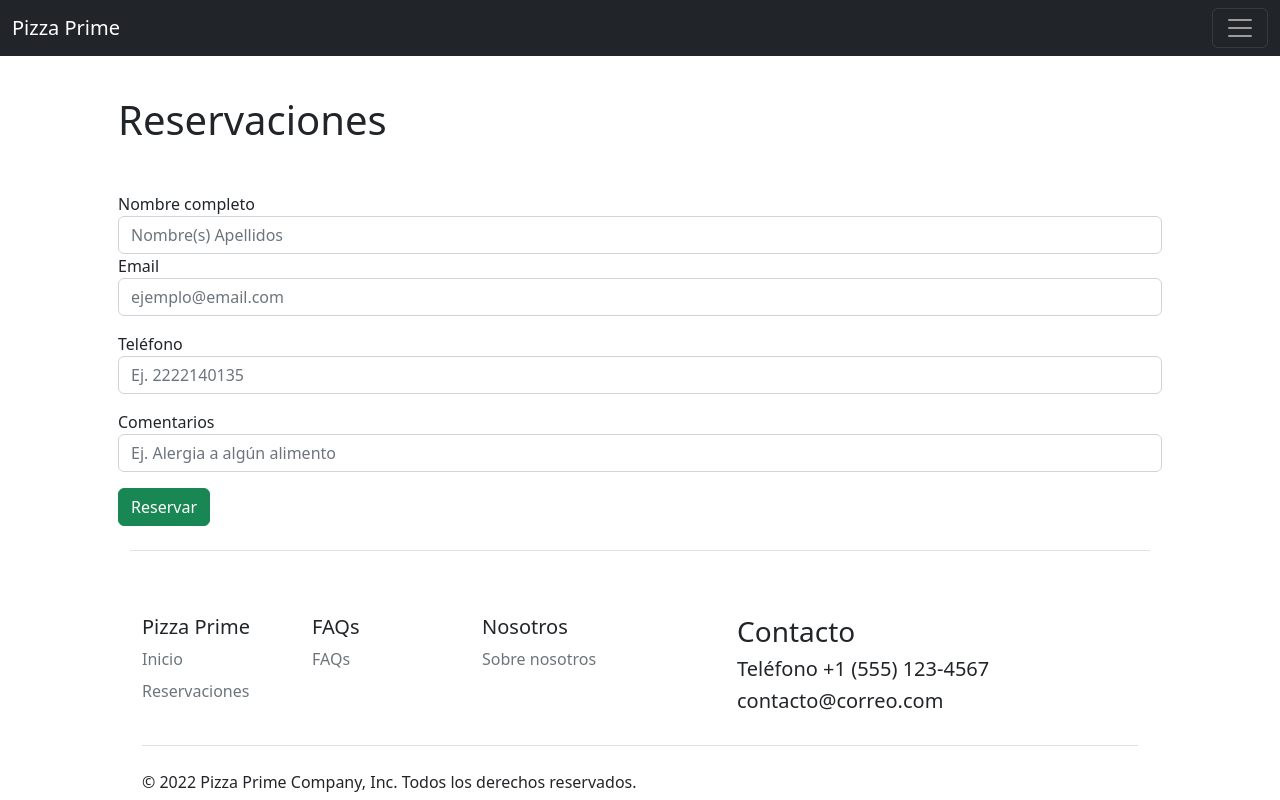
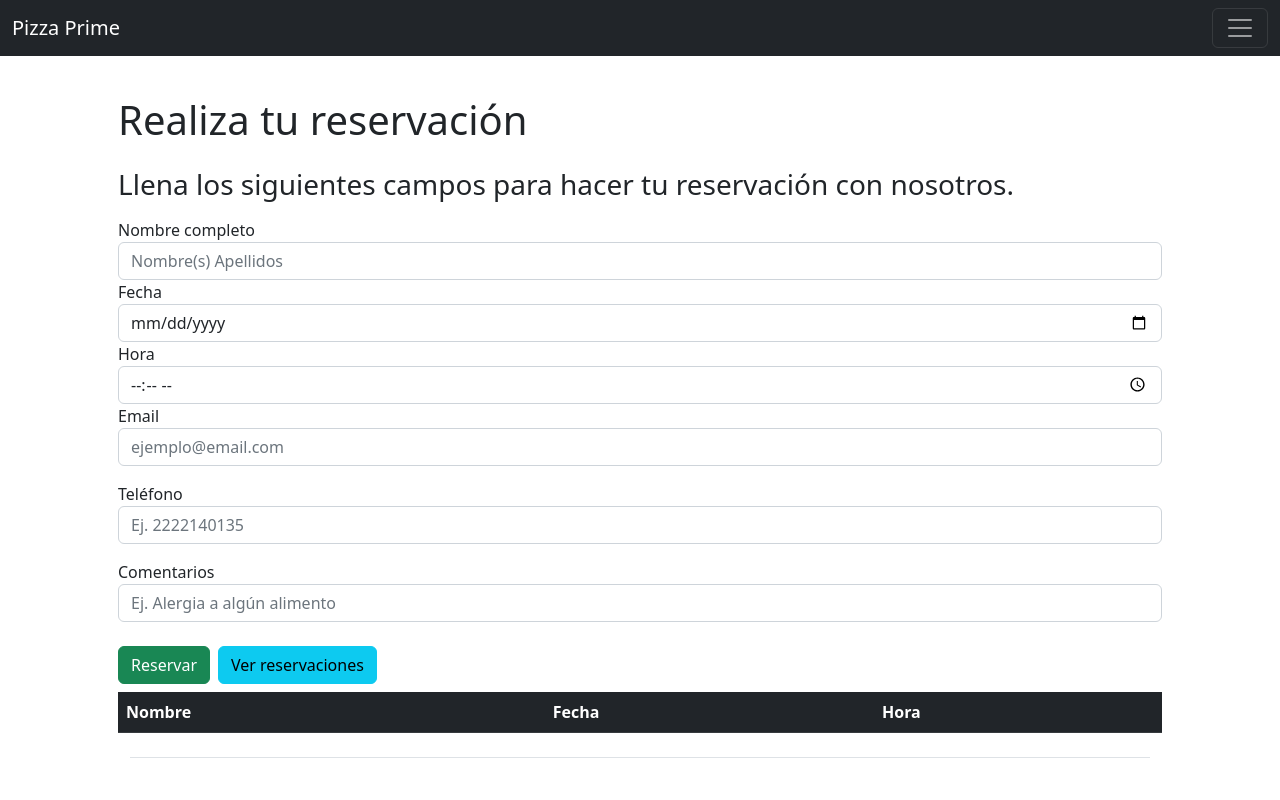
Before and after one commit to GinTip/restaurant-app, a React (Create React App) app: page /reservaciones in a window 1280 px wide. Shown: the top 800 px of the page. Built offline with nearby package versions, Linux system fonts and the light colour scheme.

Commit message:
Se agregan estilo, cambio de diseño en footer y formulario

```diff
--- a/src/App.js
+++ b/src/App.js
@@ -3,6 +3,7 @@ import AppRouter from './routers/AppRouter';
 
 import 'bootstrap/dist/css/bootstrap.min.css';
 import 'bootstrap/dist/js/bootstrap.min.js';
+import "./styles/estilos.css";
 
 
 const App = () => {
--- a/src/components/Footer.jsx
+++ b/src/components/Footer.jsx
@@ -13,26 +13,26 @@ const Footer = () => {
                   <div className="col-2">
                     <h5 className="texto">Pizza Prime</h5>
                     <ul className="nav flex-column">
-                      <li className="nav-item mb-2"><NavLink to="/" className="nav-link p-0 text-muted">Inicio</NavLink></li>
-                      <li className="nav-item mb-2"><NavLink to="/reservaciones" className="nav-link p-0 text-muted">Reservaciones</NavLink></li>
+                      <li className="nav-item mb-2"><NavLink to="/" className="texto nav-link p-0 text-muted">Inicio</NavLink></li>
+                      <li className="nav-item mb-2"><NavLink to="/reservaciones" className="texto nav-link p-0 text-muted">Reservaciones</NavLink></li>
                     </ul>
                   </div>
                   <div className="col-2">
                     <h5 className="texto">FAQs</h5>
                     <ul className="nav flex-column">
-                      <li className="nav-item mb-2"><NavLink to="/" className="nav-link p-0 text-muted">FAQs</NavLink></li>
+                      <li className="nav-item mb-2"><NavLink to="/" className="texto nav-link p-0 text-muted">FAQs</NavLink></li>
                     </ul>
                   </div>
                   <div className="col-2">
                     <h5 className="texto">Nosotros</h5>
                     <ul className="nav flex-column">
-                      <li className="nav-item mb-2"><NavLink to="/" className="nav-link p-0 text-muted">Sobre nosotros</NavLink></li>
+                      <li className="nav-item mb-2"><NavLink to="/" className="texto nav-link p-0 text-muted">Sobre nosotros</NavLink></li>
                     </ul>
                   </div>
                   <section className="col-4 offset-1">
                       <h3 className="texto">Contacto</h3>
-                      <h5>Teléfono +1 (555) 123-4567</h5>
-                      <h5>contacto@correo.com</h5>
+                      <h5 className="texto">Teléfono +1 (555) 123-4567</h5>
+                      <h5 className="texto">contacto@correo.com</h5>
                   </section>
                 </div>
                 <div className="d-flex justify-content-between py-4 my-4 border-top">
--- a/src/components/Formulario.jsx
+++ b/src/components/Formulario.jsx
@@ -4,6 +4,7 @@ import {
   collection,
   addDoc,
 } from "firebase/firestore";
+import { NavLink } from 'react-router-dom';
 
 // Importacion de componetes
 import ModalFormulario from "../components/ModalFormulario";
@@ -31,70 +32,94 @@ const Reservaciones = () => {
       <div className="container mt-5" style={{ maxWidth: 1000 }}>
         <div className="row g-2 align-items-center">
           <div className="col-md-4">
-            <img src={Logo} className="img-fluid rounded" alt="logo-pizza" height={500} width={500}/>
+            <img src={Logo} className="img-fluid rounded" alt="logo-pizza" height={500} width={500} />
           </div>
           <div className="col-md-7 m-3">
             <div className="p-2">
-              <h5 className="card-title">Reserva con nostros</h5>
+              <h3 className="card-title titulos">Reserva con nostros</h3>
               <form>
-                <div className="mb-3 mt-2">
+                <div className="mb-3 texto">
                   <label htmlFor="nombre">Nombre completo</label>
                   <input
                     id="nombre"
                     type="text"
                     placeholder="Nombre(s) Apellidos"
                     autoComplete="off"
-                    className="form-control"
+                    className="form-control texto"
                     value={form.nombre}
                     onChange={(e) => {
                       setForm({ ...form, nombre: e.target.value });
                     }}
                   />
                 </div>
-                <div className="mb-3">
+                <div className="mb-3 texto">
+                  <label htmlFor="fecha">Fecha</label>
+                  <input
+                    id="fecha"
+                    type="date"
+                    placeholder="mm/dd/aa"
+                    autoComplete="off"
+                    className="form-control texto"
+                    value={form.fecha}
+                    onChange={(e) => {
+                      setForm({ ...form, fecha: e.target.value });
+                    }}
+                  />
+                </div>
+                <div className="mb-3 texto">
+                  <label htmlFor="Hora">Hora</label>
+                  <input
+                    id="hora"
+                    type="time"
+                    placeholder="hh:mm pm/am"
+                    autoComplete="off"
+                    className="form-control texto"
+                    value={form.hora}
+                    onChange={(e) => {
+                      setForm({ ...form, hora: e.target.value });
+                    }}
+                  />
+                </div>
+                <div className="mb-3 texto">
                   <label htmlFor="email">Email</label>
                   <input
                     id="email"
                     type="textarea"
-                    rows="3"
                     placeholder="ejemplo@email.com"
                     autoComplete="off"
-                    className="form-control"
+                    className="form-control texto"
                     value={form.email}
                     onChange={(e) => {
                       setForm({ ...form, email: e.target.value });
                     }}
-                    required
                   />
                 </div>
-                <div className="mb-3">
+                <div className="mb-3 texto">
                   <label htmlFor="telefono">Teléfono</label>
                   <input
                     id="telefono"
                     type="number"
                     placeholder="Ej. 2222140135"
                     autoComplete="off"
-                    className="form-control"
+                    className="form-control texto"
                     value={form.telefono}
                     onChange={(e) => {
                       setForm({ ...form, telefono: e.target.value });
                     }}
-                    required
                   />
                 </div>
-                <div className="mb-3">
+                <div className="mb-3 texto">
                   <label htmlFor="comentario">Comentarios</label>
                   <input
                     id="comentario"
                     type="text"
                     placeholder="Ej. Alergia a algún alimento"
                     autoComplete="off"
-                    className="form-control"
+                    className="form-control texto"
                     value={form.comentario}
                     onChange={(e) => {
                       setForm({ ...form, comentario: e.target.value });
                     }}
-                    required
                   />
                 </div>
               </form>
@@ -107,6 +132,20 @@ const Reservaciones = () => {
                   data-bs-target="#reserva"
                 >
                   Reservar
+                </button>
+                <button
+                  type="submit"
+                  className="btn btn-info m-2"
+                >
+                  <NavLink
+                    to="/reservaciones"
+                    aria-current="page"
+                    className={({ isActive }) =>
+                      isActive ? "nav-link active" : "nav-link"
+                    }
+                  >
+                    Ver reservaciones
+                  </NavLink>
                 </button>
               </article>
               <section>
--- a/src/pages/Reservaciones.jsx
+++ b/src/pages/Reservaciones.jsx
@@ -3,6 +3,7 @@ import { db } from "../firebase/firebase";
 import {
   collection,
   addDoc,
+  getDocs,
 } from "firebase/firestore";
 
 // Importacion de componetes
@@ -11,6 +12,8 @@ import ModalReserva from "../components/ModalReserva";
 
 const initialForm = {
   nombre: "",
+  fecha: "",
+  hora: "",
   email: "",
   telefono: "",
   comentario: "",
@@ -18,21 +21,36 @@ const initialForm = {
 
 const Reservaciones = () => {
   const [form, setForm] = useState(initialForm);
+  const [reservas, setReservas] = useState([]);
 
-  const crearReserva = () => {
+  const crearReserva = async () => {
     const reserva = collection(db, "reservaciones");
-    addDoc(reserva, form);
+    await addDoc(reserva, form);
+    await obtenerReservas();
+  };
+
+  const obtenerReservas = async () => {
+    const resp = await getDocs(collection(db, "reservaciones"));
+    const reservas = resp.docs.map((reserva) => ({
+      id: reserva.id,
+      ...reserva.data(),
+    }));
+
+    setReservas(reservas);
   };
 
   return (
     <>
-    <header>
-      <h1>Reservaciones</h1>
-    </header>
+      <header>
+        <h1>Realiza tu reservación</h1>
+      </header>
       <main>
+        <article className="mt-4">
+          <h3> Llena los siguientes campos para hacer tu reservación con nosotros.</h3>
+        </article>
         <article>
           <form>
-            <div className="containermb-3 mt-5">
+            <div className="containermb-3 mt-3">
               <label htmlFor="nombre">Nombre completo</label>
               <input
                 id="nombre"
@@ -42,9 +60,36 @@ const Reservaciones = () => {
                 className="form-control"
                 value={form.nombre}
                 onChange={(e) => {
-                  setForm({ ...form, nombre: e.target.value});
+                  setForm({ ...form, nombre: e.target.value });
                 }}
-
+              />
+            </div>
+            <div className="containermb-3">
+              <label htmlFor="fecha">Fecha</label>
+              <input
+                id="fecha"
+                type="date"
+                placeholder="mm/dd/aa"
+                autoComplete="off"
+                className="form-control"
+                value={form.fecha}
+                onChange={(e) => {
+                  setForm({ ...form, fecha: e.target.value });
+                }}
+              />
+            </div>
+            <div className="containermb-3">
+              <label htmlFor="Hora">Hora</label>
+              <input
+                id="hora"
+                type="time"
+                placeholder="hh:mm pm/am"
+                autoComplete="off"
+                className="form-control"
+                value={form.hora}
+                onChange={(e) => {
+                  setForm({ ...form, hora: e.target.value });
+                }}
               />
             </div>
             <div className="mb-3">
@@ -59,7 +104,6 @@ const Reservaciones = () => {
                 onChange={(e) => {
                   setForm({ ...form, email: e.target.value });
                 }}
-                required
               />
             </div>
             <div className="mb-3">
@@ -74,7 +118,6 @@ const Reservaciones = () => {
                 onChange={(e) => {
                   setForm({ ...form, telefono: e.target.value });
                 }}
-                required
               />
             </div>
             <div className="mb-3">
@@ -89,7 +132,6 @@ const Reservaciones = () => {
                 onChange={(e) => {
                   setForm({ ...form, comentario: e.target.value });
                 }}
-                required
               />
             </div>
           </form>
@@ -106,10 +148,42 @@ const Reservaciones = () => {
           >
             Reservar
           </button>
+          <button
+            type="button"
+            className="btn btn-info m-2"
+            onClick={obtenerReservas}
+          >
+            Ver reservaciones
+          </button>
         </article>
       </section>
       <section>
         <ModalReserva id="reservaExitosa" />
+      </section>
+      {/*Tabla*/}
+      <section>
+        <article>
+          <table className="table table-dark table-hover">
+            <thead>
+              <tr>
+                <th scope="col">Nombre</th>
+                <th scope="col">Fecha</th>
+                <th scope="col">Hora</th>
+              </tr>
+            </thead>
+            <tbody>
+              {reservas.map((obj) => {
+                return (
+                  <tr key={obj.id}>
+                    <td>{obj.nombre}</td>
+                    <td>{obj.fecha}</td>
+                    <td>{obj.hora}</td>
+                  </tr>
+                );
+              })}
+            </tbody>
+          </table>
+        </article>
       </section>
       <footer>
         <Footer />
--- /dev/null
+++ b/src/styles/estilos.css
@@ -0,0 +1,9 @@
+@media (min-width: 375px) and (max-width: 1280px) {
+  .texto {
+    font-size: 12px;
+  }
+
+  .titulos {
+    font-size: 16px;
+  }
+}
```
